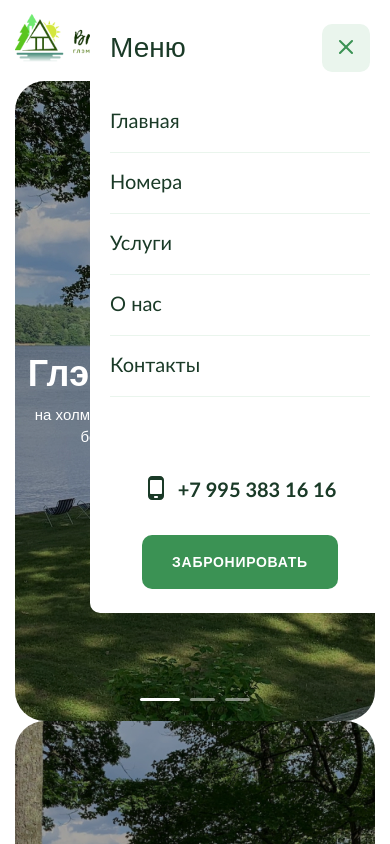
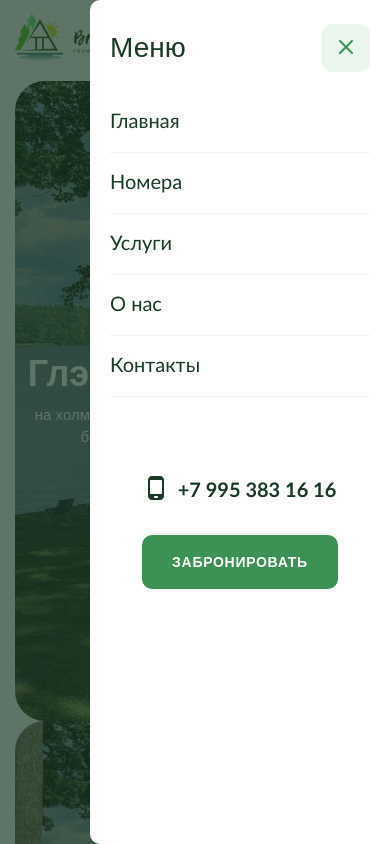
Before and after one commit to s-gusterev/bri-village-nextjs, a Next.js app: page / in a window 390 px wide. Both pictures are taken after a click on the button 351 px from the left and 40 px from the top of the page. Shown: the top 844 px of the page. Built offline with nearby package versions, Linux system fonts and the light colour scheme; a web font is replaced by a local one.

Commit message:
feat: overlay

```diff
--- a/src/app/_components/header/index.tsx
+++ b/src/app/_components/header/index.tsx
@@ -1,19 +1,48 @@
 'use client';
 import styles from './styles.module.css';
 import { menu } from '@/app/_shared/constans';
-import { useState } from 'react';
+import { useEffect, useState } from 'react';
 import Logo from '../logo';
 import Navigation from '../navigation';
 import Button from '../button';
 import { MobileIcon } from '../icons';
 import Burger from '../burger';
 import CloseButton from '../close-button';
+import { RemoveScroll } from 'react-remove-scroll';
 
 const Header = () => {
   const [openMenu, setOpenMenu] = useState(false);
+  const [isMobile, setIsMobile] = useState(false);
+
+  const toggleMenu = () => {
+    setOpenMenu(!openMenu);
+  };
+  const closeMenu = () => {
+    if (isMobile) setOpenMenu(false);
+  };
+
+  // Отслеживание ширины экрана
+  useEffect(() => {
+    const handleResize = () => {
+      setIsMobile(window.innerWidth <= 768); // Условие для мобильных устройств (до 768px)
+    };
+
+    handleResize(); // Установить значение при первой загрузке
+    window.addEventListener('resize', handleResize); // Слушатель изменений размеров экрана
+
+    return () => {
+      window.removeEventListener('resize', handleResize); // Очистить слушатель при размонтировании
+    };
+  }, []);
+
   return (
     <header className={`container ${styles.header} `}>
+      <div
+        className={`${styles.overlay} ${openMenu ? styles.overlayVisible : ''}`}
+        onClick={toggleMenu}
+      ></div>
       <Logo />
+      <RemoveScroll enabled={openMenu} removeScrollBar={false}>
         <div
           className={`${styles.navigation}  ${
             openMenu ? styles['navigation--open'] : ''
@@ -21,9 +50,9 @@ const Header = () => {
         >
           <div className={styles.mobile}>
             <span className={styles.title__menu}>Меню</span>
-          <CloseButton type="button" onClick={() => setOpenMenu(!openMenu)} />
+            <CloseButton type="button" onClick={toggleMenu} />
           </div>
-        <Navigation menu={menu} />
+          <Navigation menu={menu} onClick={closeMenu} />
           <div className={styles.buttons}>
             <a href="tel:+79953831616" className={styles.phone}>
               <MobileIcon /> +7 995 383 16 16
@@ -33,7 +62,8 @@ const Header = () => {
             </Button>
           </div>
         </div>
-      <Burger type="button" onClick={() => setOpenMenu(!openMenu)} />
+      </RemoveScroll>
+      <Burger type="button" onClick={toggleMenu} />
     </header>
   );
 };
--- a/src/app/_components/header/styles.module.css
+++ b/src/app/_components/header/styles.module.css
@@ -65,6 +65,41 @@
   color: #1a3a27;
 }
 
+.overlay {
+  position: absolute;
+  left: 0;
+  top: 0;
+  width: 100%;
+  height: 100%;
+  opacity: 0;
+  z-index: -9999;
+  transition: opacity 0.3s ease;
+}
+
+.overlay::after {
+  content: '';
+  position: absolute;
+  top: 0;
+  left: 0;
+  bottom: 0;
+  right: 0;
+  width: 100vw;
+  height: 100vh;
+  background: rgba(26, 58, 39, 0.7);
+  opacity: 0;
+}
+
+.overlayVisible {
+  opacity: 1;
+  z-index: 999;
+  transition: opacity 0.3s ease;
+}
+
+.overlayVisible::after {
+  transition: opacity 0.3s ease;
+  opacity: 1;
+}
+
 @media (max-width: 768px) {
   .navigation {
     opacity: 0;
@@ -81,10 +116,11 @@
     max-width: 400px;
     min-width: 300px;
     min-height: 530px;
+    height: 100vh;
     gap: 0;
     transform: translateX(100%);
     transition: all 0.3s ease;
-    z-index: 10;
+    z-index: 1000;
   }
 
   .navigation--open {
```
Lines whose indentation alone changed are shown as unchanged.
